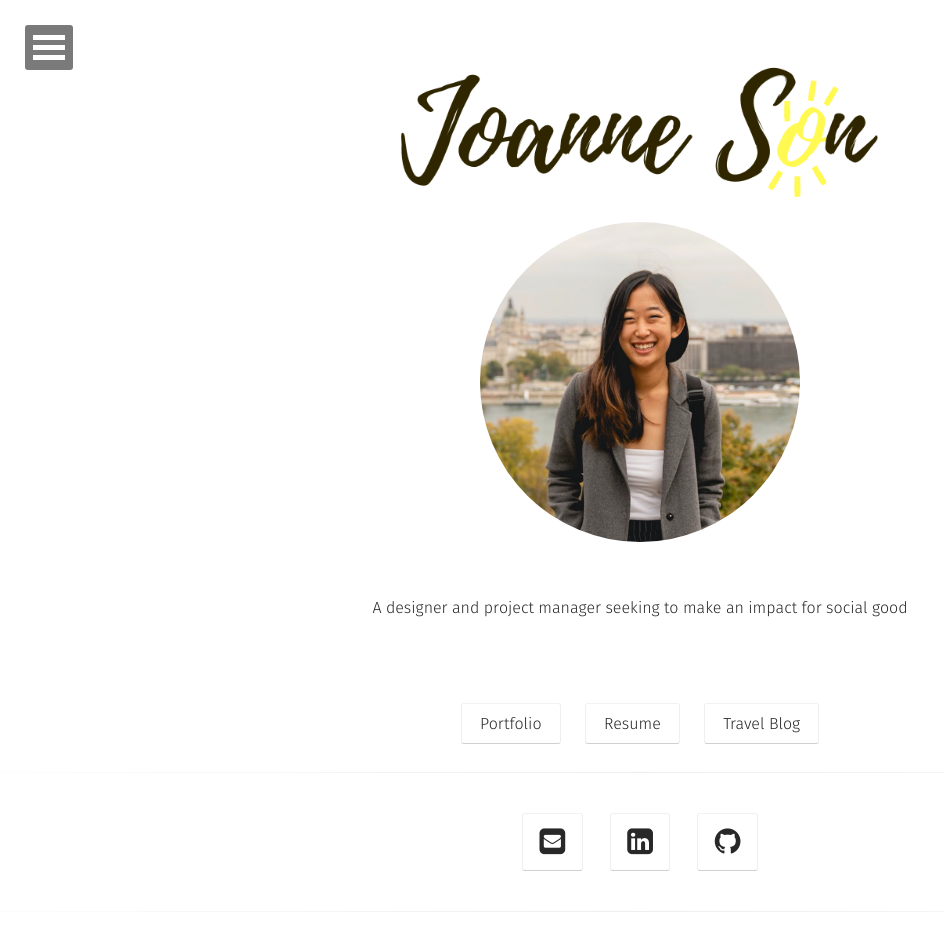
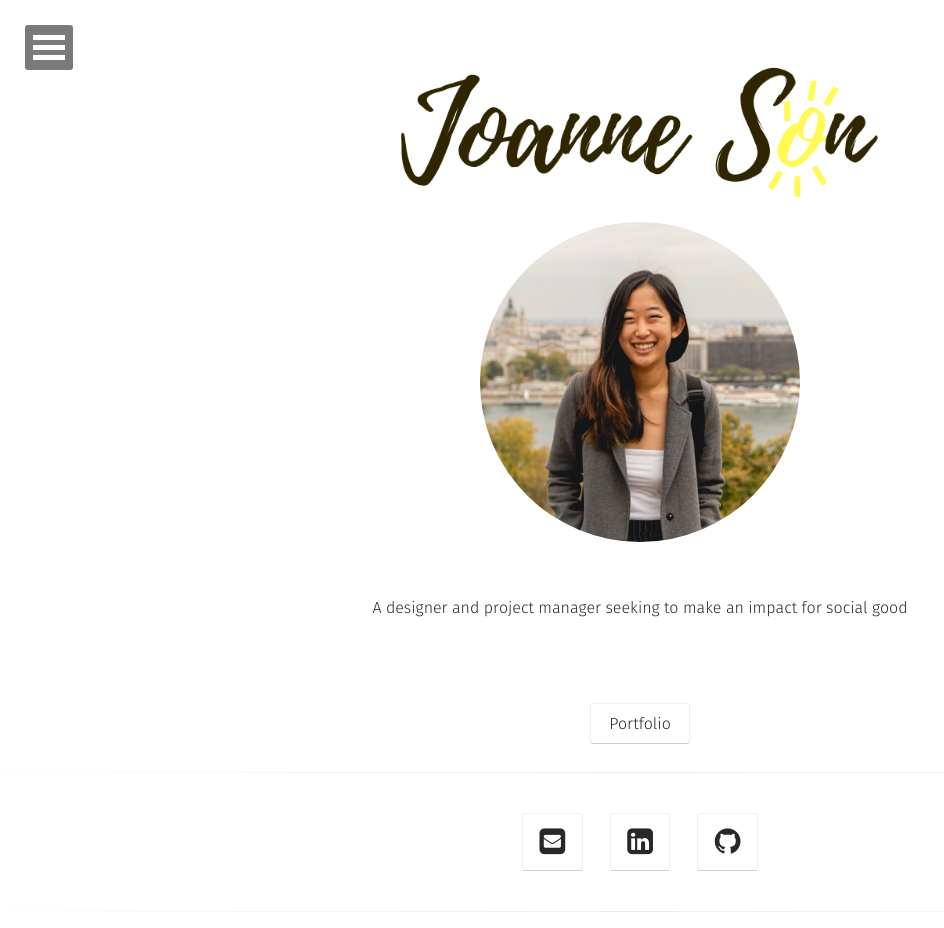
Before and after one commit to JoanneGaeunSon/joannegaeunson.com, a Jekyll site: the page built from index.html, in a window 1280 px wide. Shown: the whole page, without its empty margins (0-944 px from the left). Built offline with Jekyll 4.4.1, drawn with Linux system fonts in a browser that asks for light colours; some web fonts are replaced.

Commit message:
Update home.html

```diff
--- a/_layouts/home.html
+++ b/_layouts/home.html
@@ -36,12 +36,12 @@
                           <a class="btn zoombtn" href="{{ site.url }}/assets/Portfolio.pdf">
                           Portfolio
                           </a>
-                          <a class="btn zoombtn" href="{{ site.url }}/assets/Resume.pdf">
+                    <!--      <a class="btn zoombtn" href="{{ site.url }}/assets/Resume.pdf">
                           Resume
                           </a>
                           <a class="btn zoombtn" href="http://wanderso.me">
                           Travel Blog
-                          </a>
+                          </a>  -->
                   </h3>
 
                      {% include social-links.html %}
```
